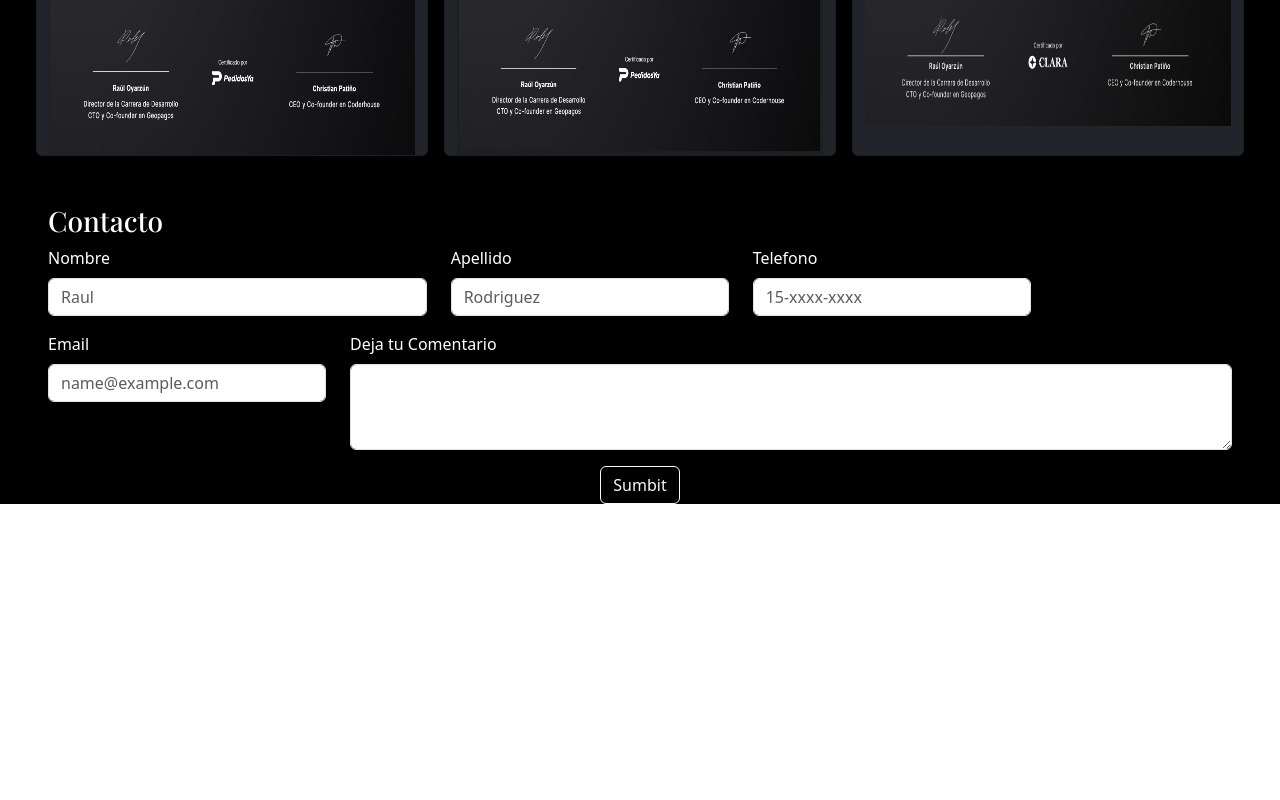
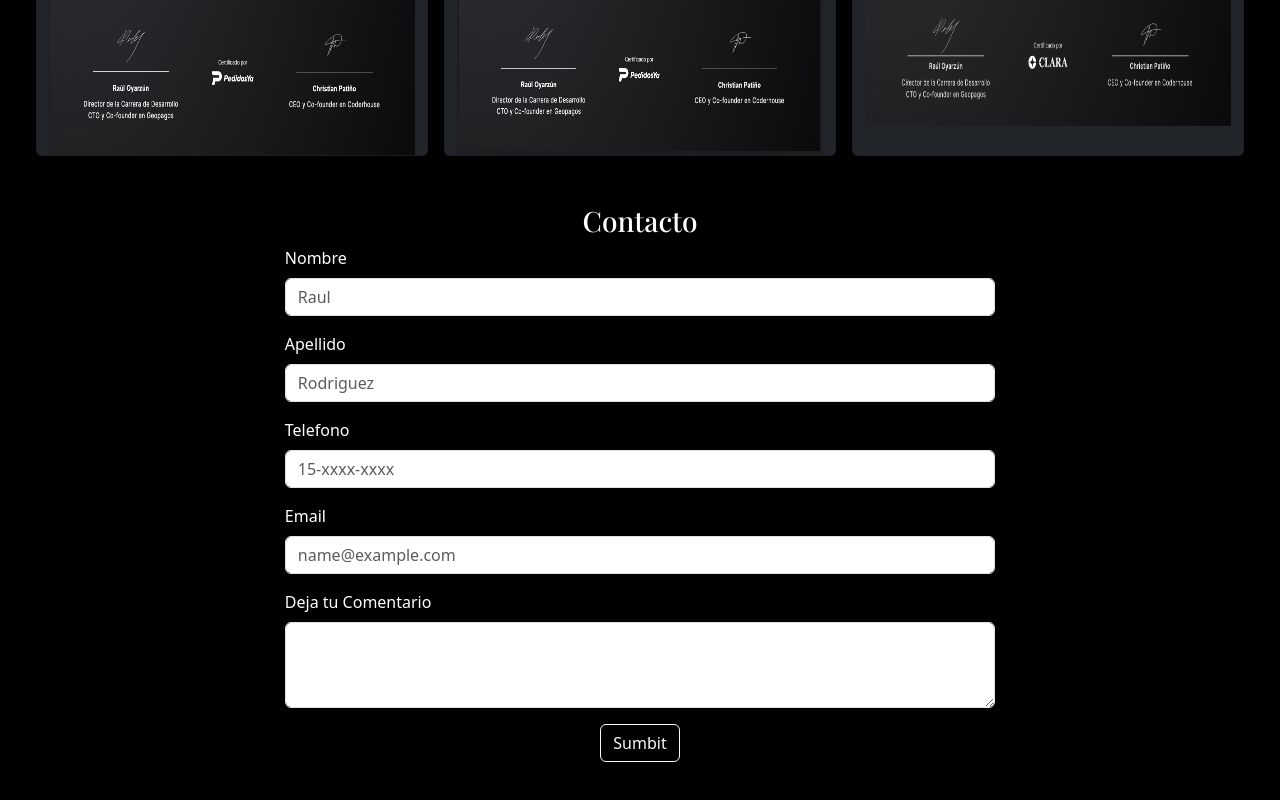
Before and after one commit to Nicocaci/cvNicolascaci, a React (Vite) app: page / in a window 1280 px wide. Shown: the part 3286-4086 px from the top of the page. Before the commit the page ends 3790 px from the top, so only its background shows below. Built offline with nearby package versions, Linux system fonts and the light colour scheme; a web font is replaced by a local one.

Commit message:
cambios formulario

```diff
--- a/src/components/Contacto.jsx
+++ b/src/components/Contacto.jsx
@@ -21,56 +21,60 @@ export default function Contacto() {
 
     return (
         <section id="contacto" className="text-white ps-5 pe-5 pt-5">
-            <h3 className="titulos">Contacto</h3>
-            <div>
-                <form onSubmit={(e) => Cargar(e)} className="row">
-                    <div class="mb-3 col-4">
+            <h3 className="titulos center ">Contacto</h3>
+            <div className="center">
+                <form onSubmit={(e) => Cargar(e)}  style={{width:"60%"}}>
+                    <div class="mb-3  ">
                         <label for="nombre" class="form-label">Nombre</label>
-                        <input type="text" onChange={(e) => setInfoContacto((prevState) => ({
+                        <input className="  form-control" type="text" onChange={(e) => setInfoContacto((prevState) => ({
                             ...prevState,
                             nombre: e.target.value
                         })
                         )} class="form-control" id="nombre" placeholder="Raul" />
                     </div>
-                    <div class="mb-3 col-3">
+                    <div class="mb-3">
                         <label for="apellido" class="form-label">Apellido</label>
-                        <input type="text" onChange={(e) => setInfoContacto((prevState) => ({
+                        <input className=" form-control" type="text" onChange={(e) => setInfoContacto((prevState) => ({
                             ...prevState,
                             apellido: e.target.value
                         })
                         )} class="form-control" id="apellido" placeholder="Rodriguez" />
                     </div>
-                    <div class="mb-3 col-3">
+                    <div class="mb-3">
                         <label for="telefono" class="form-label">Telefono</label>
-                        <input type="number" onChange={(e) => setInfoContacto((prevState) => ({
+                        <input className=" form-control" type="number" onChange={(e) => setInfoContacto((prevState) => ({
                             ...prevState,
                             telefono: e.target.value
                         })
                         )} class="form-control" id="telefono" placeholder="15-xxxx-xxxx" />
                     </div>
-                    <div class="mb-3 col-3">
+                    <div class="mb-3">
                         <label for="exampleFormControlInput1" class="form-label">Email</label>
-                        <input type="email" onChange={(e) => setInfoContacto((prevState) => ({
+                        <input className="  form-control" type="email" onChange={(e) => setInfoContacto((prevState) => ({
                             ...prevState,
                             email: e.target.value
                         })
                         )} class="form-control" id="email" placeholder="name@example.com" />
                     </div>
-                    <div class="mb-3 col-9">
+                    <div class="mb-3">
                         <label for="exampleFormControlTextarea1" class="form-label">Deja tu Comentario</label>
-                        <textarea onChange={(e) => setInfoContacto((prevState) => ({
+                        <textarea className=" form-control" onChange={(e) => setInfoContacto((prevState) => ({
                             ...prevState,
                             comentario: e.target.value
                         })
                         )} class="form-control" id="exampleFormControlTextarea1" rows="3"></textarea>
                     </div>
                     <div className="center">
-                        <button className='btn btn-outline-light' type="submit">Sumbit</button>
+                        <button className='btn btn-outline-light mb-5' type="submit">Sumbit</button>
                     </div>
                 </form>
-                {
+
+            </div>
+            {
                     sumbit ?
-                        <section className="">
+                        <section className="center mb-3">
+                        <section className="center card bg-dark text-white w-25">
+                            <div className="mt-3 mb-3">
                             <div  className="d-flex me-3">
                                 <h5>Nombre: </h5>
                                 <h5 className="ms-4">{infoContacto.nombre}</h5>
@@ -87,9 +91,10 @@ export default function Contacto() {
                             <div className="d-flex me-3">
                                 <h5>Comentario: </h5>
                                 <h5 className="ms-4">{infoContacto.comentario}</h5></div>
+                            </div>
+                        </section>
                         </section> : null
                 }
-            </div>
         </section>
 
     )
```
